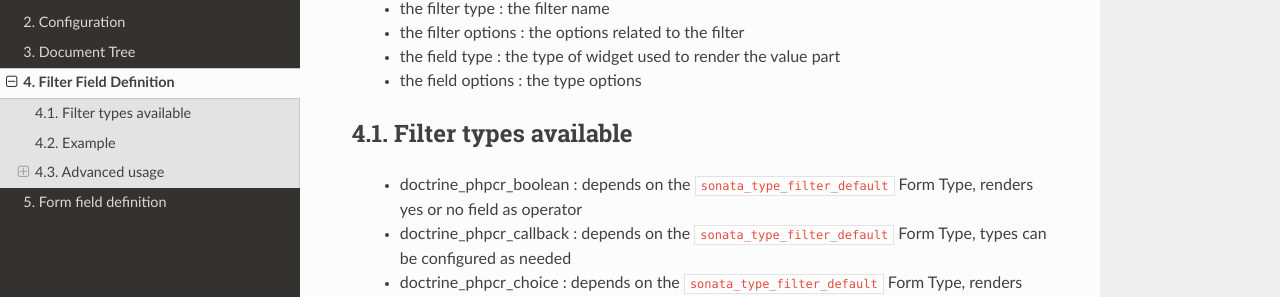
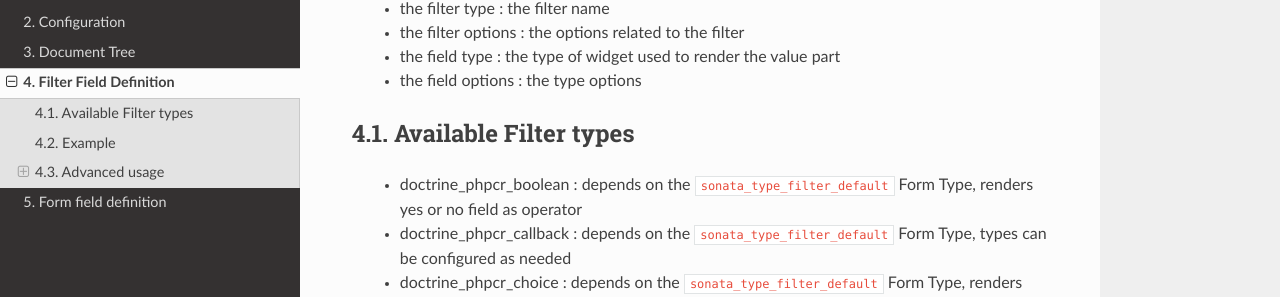
Before and after one commit to sonata-project/SonataDoctrinePhpcrAdminBundle, a Sphinx documentation site: the page built from Resources/doc/reference/filter_field_definition.rst, in a window 1280 px wide and 900 px high, scrolled down 478 px. Shown: the part 143-440 px from the top of the window. Built offline with Sphinx 7.4.7 and the Read the Docs theme 2.0.0, drawn with Linux system fonts in a browser that asks for light colours.

Commit message:
fix inversion
smells like literally translated french

```diff
--- a/Resources/doc/reference/filter_field_definition.rst
+++ b/Resources/doc/reference/filter_field_definition.rst
@@ -22,7 +22,7 @@ The ``add`` method accepts the arguments :
   - the field type      : the type of widget used to render the value part
   - the field options   : the type options
 
-Filter types available
+Available Filter types
 ----------------------
 
   - doctrine_phpcr_boolean    : depends on the ``sonata_type_filter_default`` Form Type, renders yes or no field as operator
```
